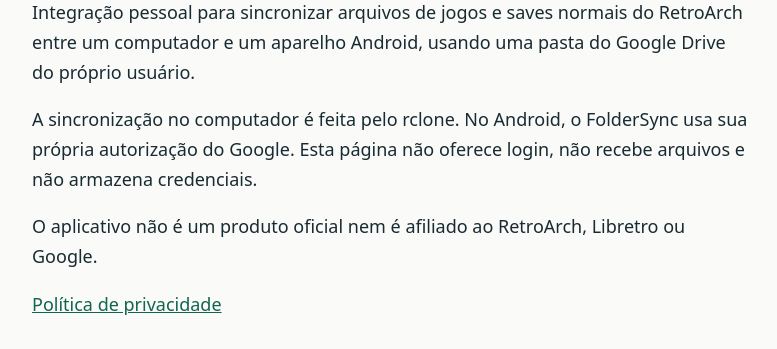
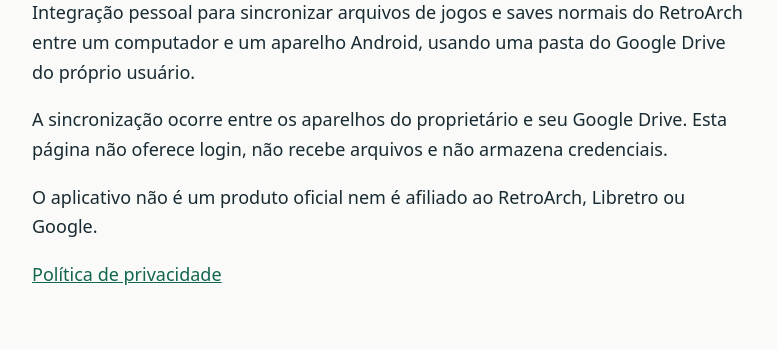
Before and after one commit to iurynathan/personal-sync-pages, a plain HTML site: page index.html in a window 1280 px wide. Shown: the part 193-542 px from the top of the page, without its empty margins (248-1025 px from the left). Drawn offline with Linux system fonts and the light colour scheme.

Commit message:
Discourage search indexing and simplify public sync descriptions

```diff
--- a/index.html
+++ b/index.html
@@ -1,8 +1,10 @@
 <!doctype html>
 <html lang="pt-BR"><meta charset="utf-8"><meta name="viewport" content="width=device-width,initial-scale=1"><title>RetroArch Cloud Sync</title>
+<meta name="robots" content="noindex, nofollow, nosnippet">
+<meta name="referrer" content="no-referrer">
 <style>body{font:18px/1.65 system-ui,sans-serif;max-width:720px;margin:72px auto;padding:0 24px;color:#192b32;background:#fafbf9}h1{line-height:1.15}a{color:#12654f}small{color:#53646a}</style>
 <main><small>Aplicativo pessoal · Google Drive</small><h1>RetroArch Cloud Sync</h1>
 <p>Integração pessoal para sincronizar arquivos de jogos e saves normais do RetroArch entre um computador e um aparelho Android, usando uma pasta do Google Drive do próprio usuário.</p>
-<p>A sincronização no computador é feita pelo rclone. No Android, o FolderSync usa sua própria autorização do Google. Esta página não oferece login, não recebe arquivos e não armazena credenciais.</p>
+<p>A sincronização ocorre entre os aparelhos do proprietário e seu Google Drive. Esta página não oferece login, não recebe arquivos e não armazena credenciais.</p>
 <p>O aplicativo não é um produto oficial nem é afiliado ao RetroArch, Libretro ou Google.</p>
 <p><a href="./privacidade.html">Política de privacidade</a></p></main></html>
```
Also changed, not shown: privacidade.html (+3 -1 lines).
